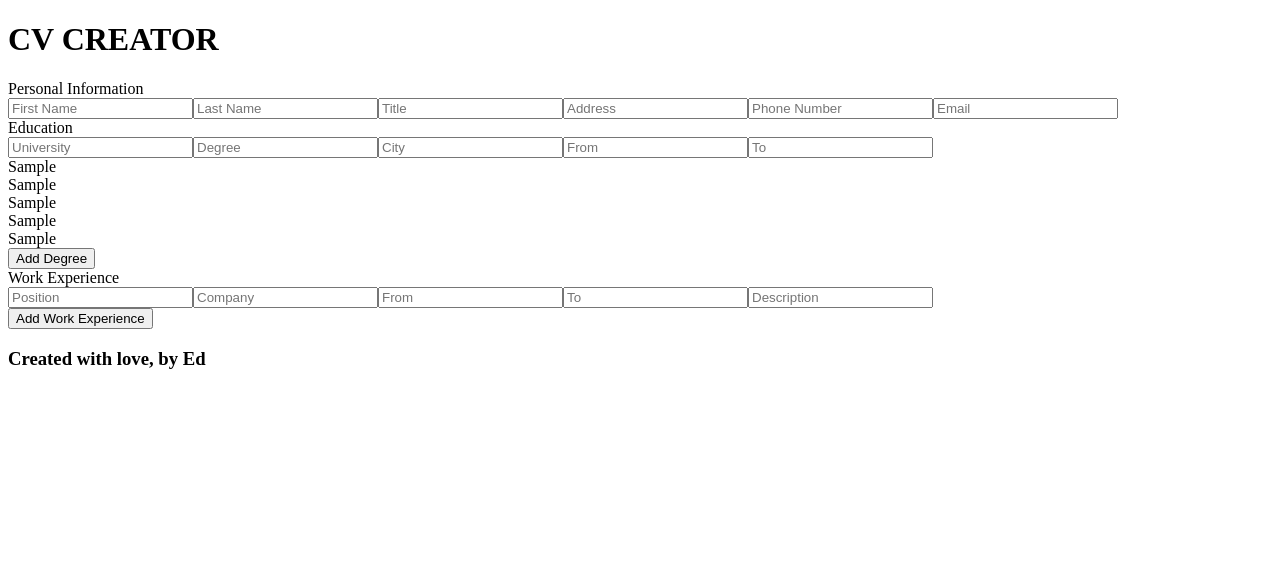
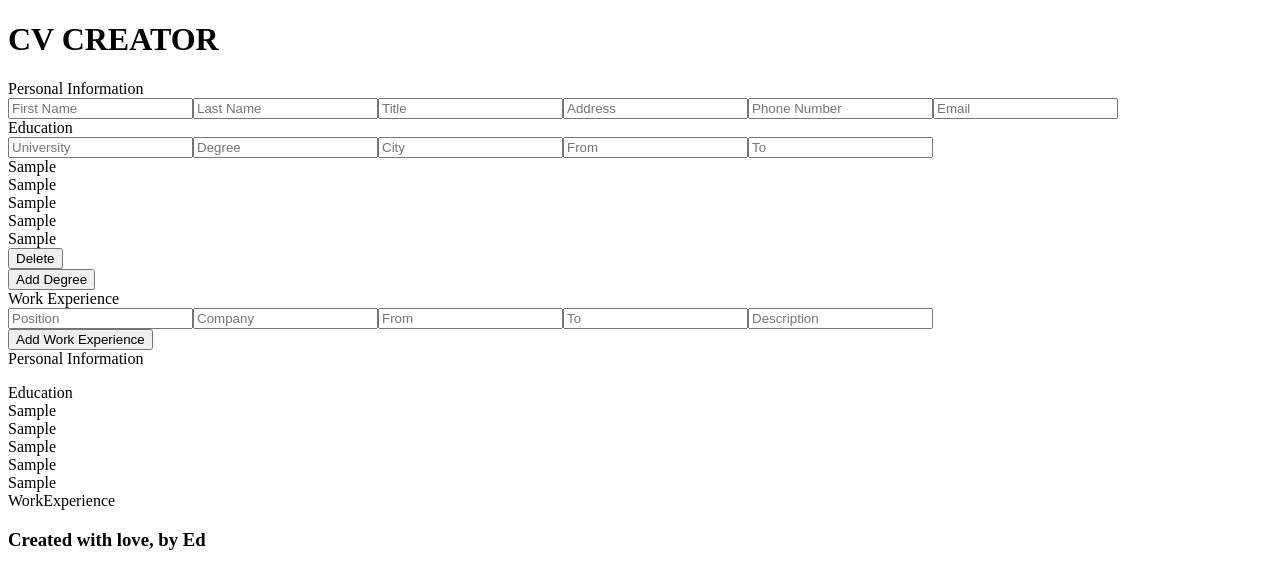
Before and after one commit to edouardblais/cv-project, a React (Create React App) app: page / in a window 1280 px wide. Both pictures are taken after typing "Sample", "Sample", "Sample", "Sample", "Sample" into the empty fields and a click on the button "Add Degree". Shown: the top 588 px of the page. Built offline with nearby package versions, Linux system fonts and the light colour scheme.

Commit message:
added delete button for work and degree

```diff
--- a/src/components/CVform/CVform.js
+++ b/src/components/CVform/CVform.js
@@ -12,8 +12,8 @@ class CVform extends Component {
         return (
             <div className='CVform'>
                     <PersonalInfo inputPersonalChange={(e) => this.props.inputPersonalChange(e)}/>
-                    <Education inputEducationChange={(e) => this.props.inputEducationChange(e)} addDegree={this.props.addDegree} data={this.props.data}/>
-                    <WorkExperience inputWorkChange={(e) => this.props.inputWorkChange(e)} addWorkExperience={this.props.addWorkExperience} data={this.props.data}/>
+                    <Education inputEducationChange={(e) => this.props.inputEducationChange(e)} addDegree={this.props.addDegree} data={this.props.data} deleteDegree={(e) => this.props.deleteDegree(e)}/>
+                    <WorkExperience inputWorkChange={(e) => this.props.inputWorkChange(e)} addWorkExperience={this.props.addWorkExperience} data={this.props.data} deleteWorkExperience={(e) => this.props.deleteWorkExperience(e)}/>
             </div>
 
         )
--- a/src/components/CVform/Education.js
+++ b/src/components/CVform/Education.js
@@ -29,6 +29,7 @@ class Education extends Component {
                                             <div>{element.city}</div>
                                             <div>{element.educationfrom}</div>
                                             <div>{element.educationto}</div>
+                                            <button id={element.educationid} onClick={(e) => this.props.deleteDegree(e)}>Delete</button>
                                         </div>
                             )
                         })}
--- a/src/components/CVform/WorkExperience.js
+++ b/src/components/CVform/WorkExperience.js
@@ -28,6 +28,7 @@ class WorkExperience extends Component {
                                             <div>{element.workfrom}</div>
                                             <div>{element.workto}</div>
                                             <div>{element.description}</div>
+                                            <button id={element.workid} onClick={(e) => this.props.deleteWorkExperience(e)}>Delete</button>
                                         </div>
                             )
                         })}
--- /dev/null
+++ b/src/components/CVpreview/CVpreview.js
@@ -0,0 +1,23 @@
+import React, { Component } from 'react'
+import PreviewPersonalInfo from './PreviewPersonalInfo'
+import PreviewEducation from './PreviewEducation'
+import PreviewWorkExperience from './PreviewWorkExperience'
+
+class CVpreview extends Component {
+    constructor(props) {
+        super(props)
+    }
+
+    render() {
+        return (
+            <div className='cvpreview'>
+                    <PreviewPersonalInfo data={this.props.data}/>
+                    <PreviewEducation  data={this.props.data}/>
+                    <PreviewWorkExperience  data={this.props.data}/>
+            </div>
+
+        )
+    }
+}
+
+export default CVpreview
--- /dev/null
+++ b/src/components/CVpreview/PreviewEducation.js
@@ -0,0 +1,32 @@
+import React, { Component } from 'react'
+import SectionTitle from '../Tools/SectionTitle'
+
+class PreviewEducation extends Component {
+    constructor(props) {
+        super(props)
+    }
+
+    render() {
+        return (
+            <div className='previeweducation'>
+                <SectionTitle name='Education'/>
+                <div>
+                        { this.props.data.education.map((element) => {
+                            return (
+                                        <div key={element.educationid}>
+                                            <div>{element.university}</div>
+                                            <div>{element.degree}</div>
+                                            <div>{element.city}</div>
+                                            <div>{element.educationfrom}</div>
+                                            <div>{element.educationto}</div>
+                                        </div>
+                            )
+                        })}
+                </div>
+            </div>
+
+        )
+    }
+}
+
+export default PreviewEducation
--- /dev/null
+++ b/src/components/CVpreview/PreviewPersonalInfo.js
@@ -0,0 +1,27 @@
+import React, { Component } from 'react'
+import SectionTitle from '../Tools/SectionTitle'
+
+class PreviewPersonalInfo extends Component {
+    constructor(props) {
+        super(props)
+    }
+
+    render() {
+        return (
+            <div className='previewpersonalinfo'>
+                <SectionTitle name='Personal Information'/>
+                <div>
+                    <p>{this.props.data.firstname}</p>
+                    <p>{this.props.data.lastname}</p>
+                    <p>{this.props.data.title}</p>
+                    <p>{this.props.data.address}</p>
+                    <p>{this.props.data.phonenumber}</p>
+                    <p>{this.props.data.email}</p>
+                </div>
+            </div>
+
+        )
+    }
+}
+
+export default PreviewPersonalInfo
--- /dev/null
+++ b/src/components/CVpreview/PreviewWorkExperience.js
@@ -0,0 +1,32 @@
+import React, { Component } from 'react'
+import SectionTitle from '../Tools/SectionTitle'
+
+class PreviewWorkExperience extends Component {
+    constructor(props) {
+        super(props)
+    }
+
+    render() {
+        return (
+            <div className='previewworkexperience'>
+                <SectionTitle name='WorkExperience'/>
+                <div>
+                        { this.props.data.workexperience.map((element) => {
+                            return (
+                                        <div key={element.workid}>
+                                            <div>{element.position}</div>
+                                            <div>{element.company}</div>
+                                            <div>{element.workfrom}</div>
+                                            <div>{element.workto}</div>
+                                            <div>{element.description}</div>
+                                        </div>
+                            )
+                        })}
+                </div>
+            </div>
+
+        )
+    }
+}
+
+export default PreviewWorkExperience
--- a/src/components/Main.js
+++ b/src/components/Main.js
@@ -1,5 +1,6 @@
 import React, { Component } from 'react'
 import CVform from './CVform/CVform'
+import CVpreview from './CVpreview/CVpreview'
 import uniqid from 'uniqid'
 
 class Main extends Component {
@@ -38,6 +39,8 @@ class Main extends Component {
         this.addWorkExperience = this.addWorkExperience.bind(this);
         this.inputEducationChange = this.inputEducationChange.bind(this);
         this.addDegree = this.addDegree.bind(this);
+        this.deleteDegree = this.deleteDegree.bind(this);
+        this.deleteWorkExperience = this.deleteWorkExperience.bind(this);
     }
 
     inputPersonalChange(e) {
@@ -75,6 +78,13 @@ class Main extends Component {
         })
     }
 
+    deleteWorkExperience(e) {
+        const newwork = this.state.workexperience.filter((element) => {
+            return e.target.id !== element.workid
+        })
+        this.setState({workexperience: newwork})
+    }
+
     inputEducationChange(e) {
         this.setState({
             [e.target.name]: e.target.value,
@@ -104,6 +114,13 @@ class Main extends Component {
         })
     }
 
+    deleteDegree(e) {
+        const neweducation = this.state.education.filter((element) => {
+            return e.target.id !== element.educationid
+        })
+        this.setState({education: neweducation})
+    }
+
     render() {
         return (
             <div className='MainContainer'>
@@ -112,9 +129,12 @@ class Main extends Component {
                     inputPersonalChange={(e) => this.inputPersonalChange(e)}
                     inputWorkChange={(e) => this.inputWorkChange(e)}
                     addWorkExperience={this.addWorkExperience}
+                    deleteWorkExperience={(e) => this.deleteWorkExperience(e)}
                     inputEducationChange={(e) => this.inputEducationChange(e)}
                     addDegree={this.addDegree}
+                    deleteDegree={(e) => this.deleteDegree(e)}
                 />
+                <CVpreview data={this.state}/>
             </div>
         )
     }
```
